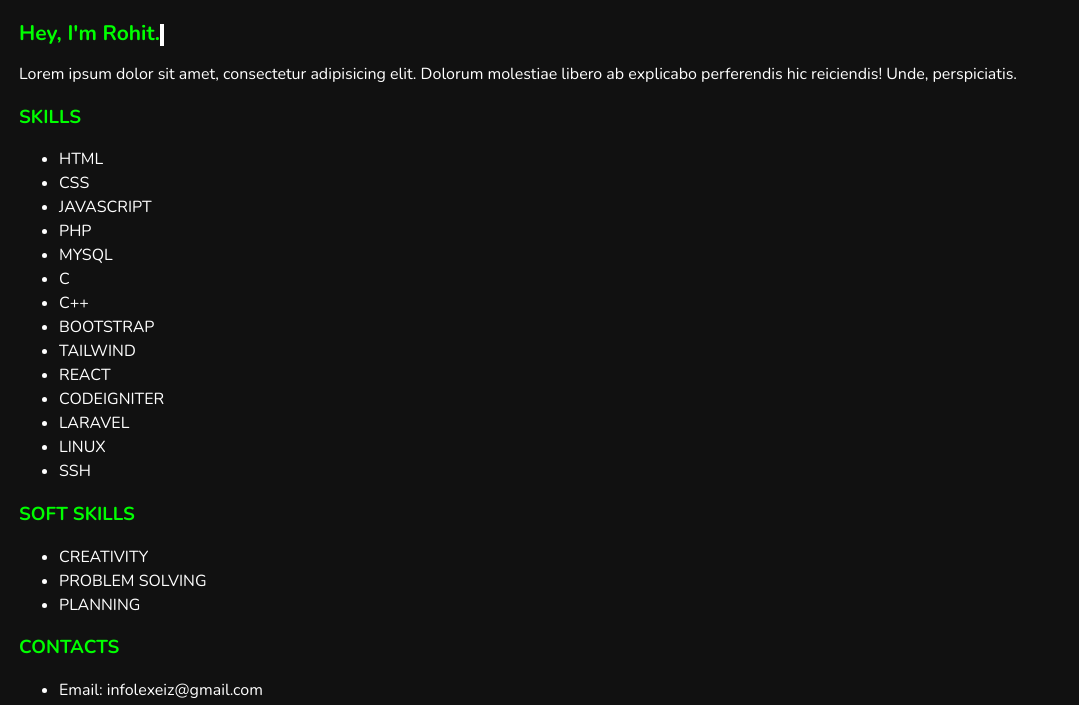
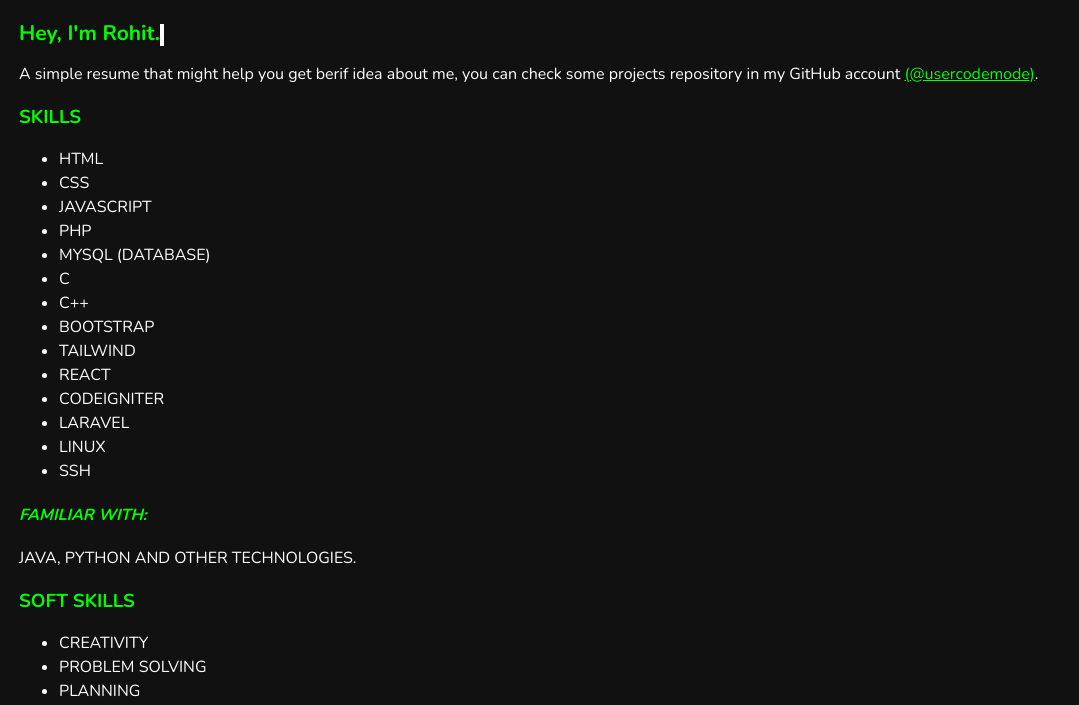
Before and after one commit to usercodemode/resume, a plain HTML site: page index.html in a window 1280 px wide. Shown: the part 86-791 px from the top of the page, without its empty margins (0-1079 px from the left). Drawn offline with nearby package versions, Linux system fonts and the light colour scheme.

Commit message:
Update index.html

```diff
--- a/index.html
+++ b/index.html
@@ -24,9 +24,7 @@
       <span id="typewriter" data-array=""></span>
       <span class="cursor"></span>
 
-
-    <p>Lorem ipsum dolor sit amet, consectetur adipisicing elit. Dolorum molestiae libero ab explicabo perferendis hic
-      reiciendis! Unde, perspiciatis.</p>
+      <p>A simple resume that might help you get berif idea about me, you can check some projects repository in my GitHub account <a href="https://github.com/usercodemode" style="color:lime;">(@usercodemode)</a>.</p>
 
       <h3 style="color:lime;">SKILLS</h3>
       <ul>
@@ -34,7 +32,7 @@
         <li>CSS</li>
         <li>JAVASCRIPT</li>
         <li>PHP</li>
-      <li>MYSQL</li>
+        <li>MYSQL (DATABASE)</li>
         <li>C</li>
         <li>C++</li>
         <li>BOOTSTRAP</li>
@@ -44,6 +42,13 @@
         <li>LARAVEL</li>
         <li>LINUX</li>
         <li>SSH</li>
+
+
+      </ul>
+        <h4 style="color:lime;font-style:italic;">FAMILIAR WITH: </h4>
+        JAVA, PYTHON AND OTHER TECHNOLOGIES.
+      <ul>
+
       </ul>
 
       <h3 style="color:lime;">SOFT SKILLS</h3>
@@ -53,11 +58,10 @@
         <li>PLANNING</li>
       </ul>
 
-    <h3 style="color:lime;">CONTACTS</h3>
+      <h3 style="color:lime;">MORE INFO:</h3>
       <ul>
         <li>Email: infolexeiz@gmail.com</li>
         <li>GitHub: @usercodemode</li>
-      <li>LinkedIn: </li>
       </ul>
     </div>
   </main>
```
Lines whose indentation alone changed are shown as unchanged.
